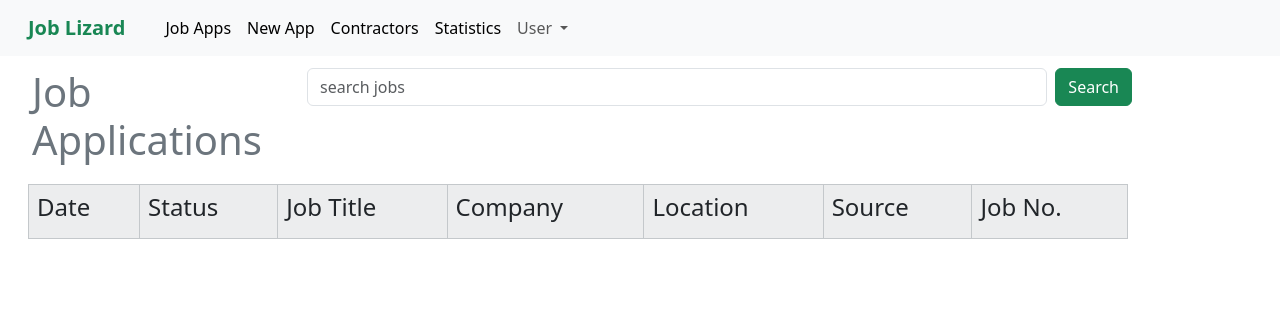
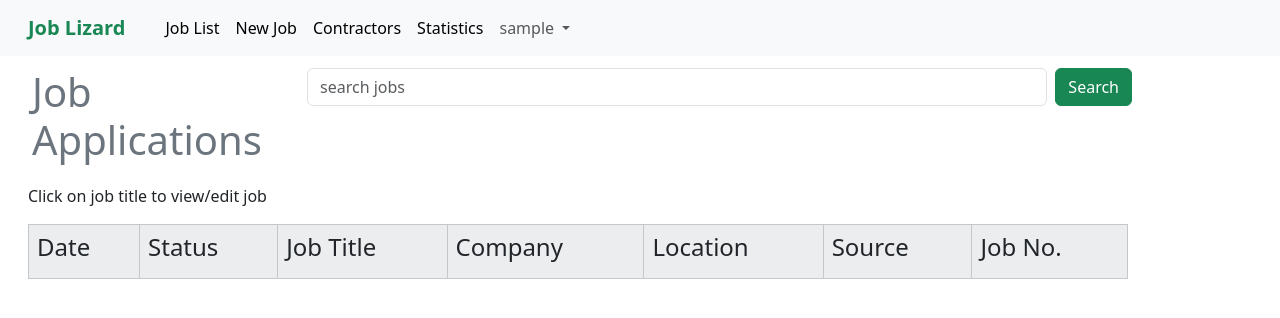
Before and after one commit to garykpdx/jobtracker, a Django app: page /jobapps/ in a window 1280 px wide. Shown: the top 318 px of the page. Run offline with Django 5.2, Linux system fonts and the light colour scheme; the visitor is signed in with stand-in values (Sample User, id 1); data that the repository does not hold is empty.

Commit message:
menu, documentation improvements

```diff
--- a/jobtracker/jobapps/templates/jobapps/jobapp_list.html
+++ b/jobtracker/jobapps/templates/jobapps/jobapp_list.html
@@ -25,6 +25,7 @@ Job Lizard - Job App List
     </div>
 
     <div class="container p-2">
+        <p>Click on job title to view/edit job</p>
         <table class="table table-light table-striped">
             <tr>
                 <td class="jobapp text-start border border-secondary-subtle">
--- a/jobtracker/templates/layout.html
+++ b/jobtracker/templates/layout.html
@@ -25,10 +25,10 @@
             <ul class="navbar-nav me-auto mb-2 mb-lg-0">
                 {% if user.is_authenticated %}
                 <li class="nav-item">
-                    <a class="nav-link active" aria-current="page" href="{% url 'jobapps' %}">Job Apps</a>
+                    <a class="nav-link active" aria-current="page" href="{% url 'jobapps' %}">Job List</a>
                 </li>
                 <li class="nav-item">
-                    <a class="nav-link active" href="{% url 'new-job' %}">New App</a>
+                    <a class="nav-link active" href="{% url 'new-job' %}">New Job</a>
                 </li>
                 <li class="nav-item">
                     <a class="nav-link active" href="{% url 'contractors:contractor_list' %}">Contractors</a>
@@ -38,9 +38,7 @@
                 </li>
                 <li class="nav-item dropdown">
                     <a class="nav-link dropdown-toggle" href="#" role="button" data-bs-toggle="dropdown"
-                       aria-expanded="false">
-                        User
-                    </a>
+                       aria-expanded="false"> {{ request.user.username }} </a>
                     <ul class="dropdown-menu">
                         {% if user.is_superuser %}
                         <li><a class="dropdown-item" href="{% url 'users:register' %}">Register</a></li>
```
